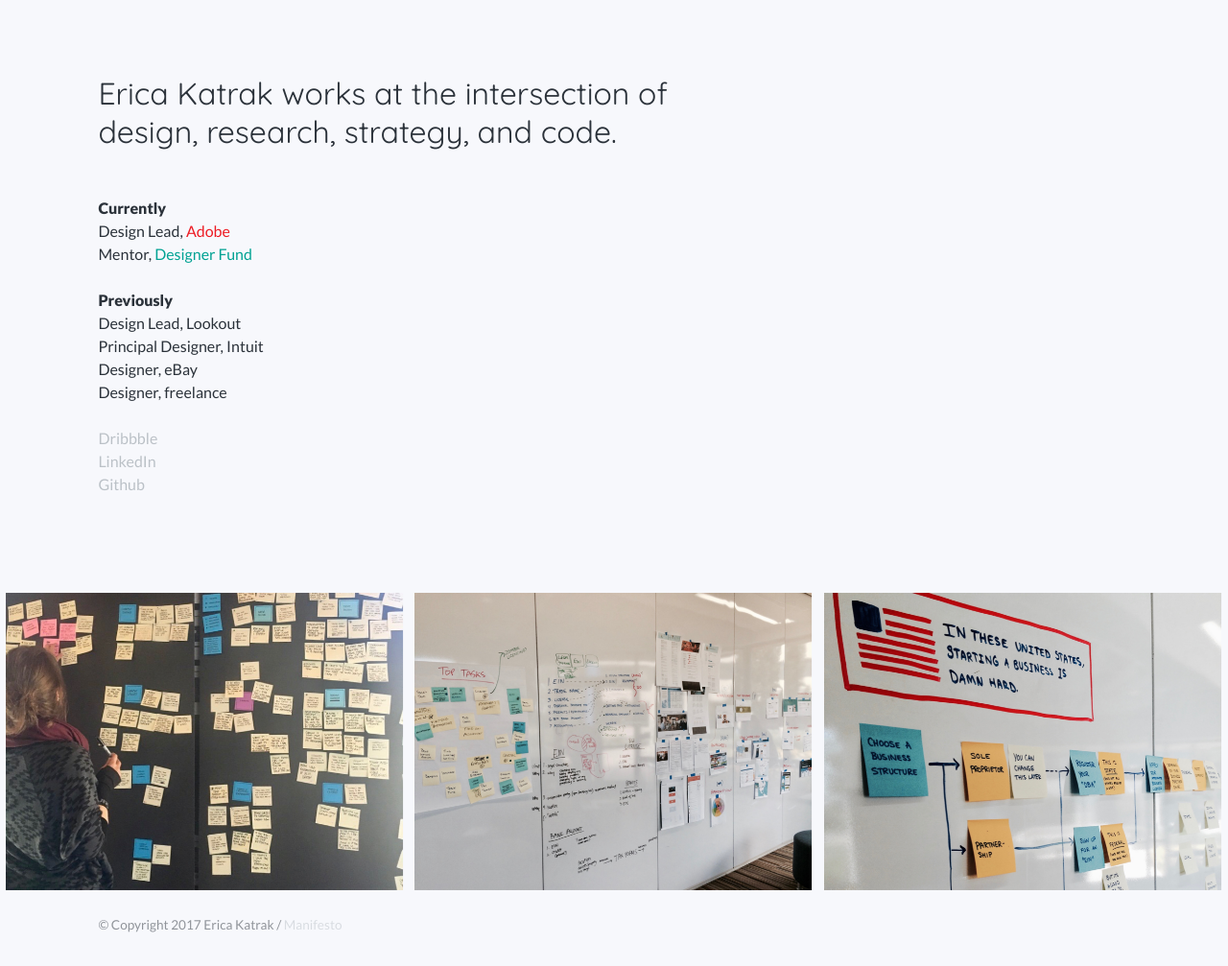
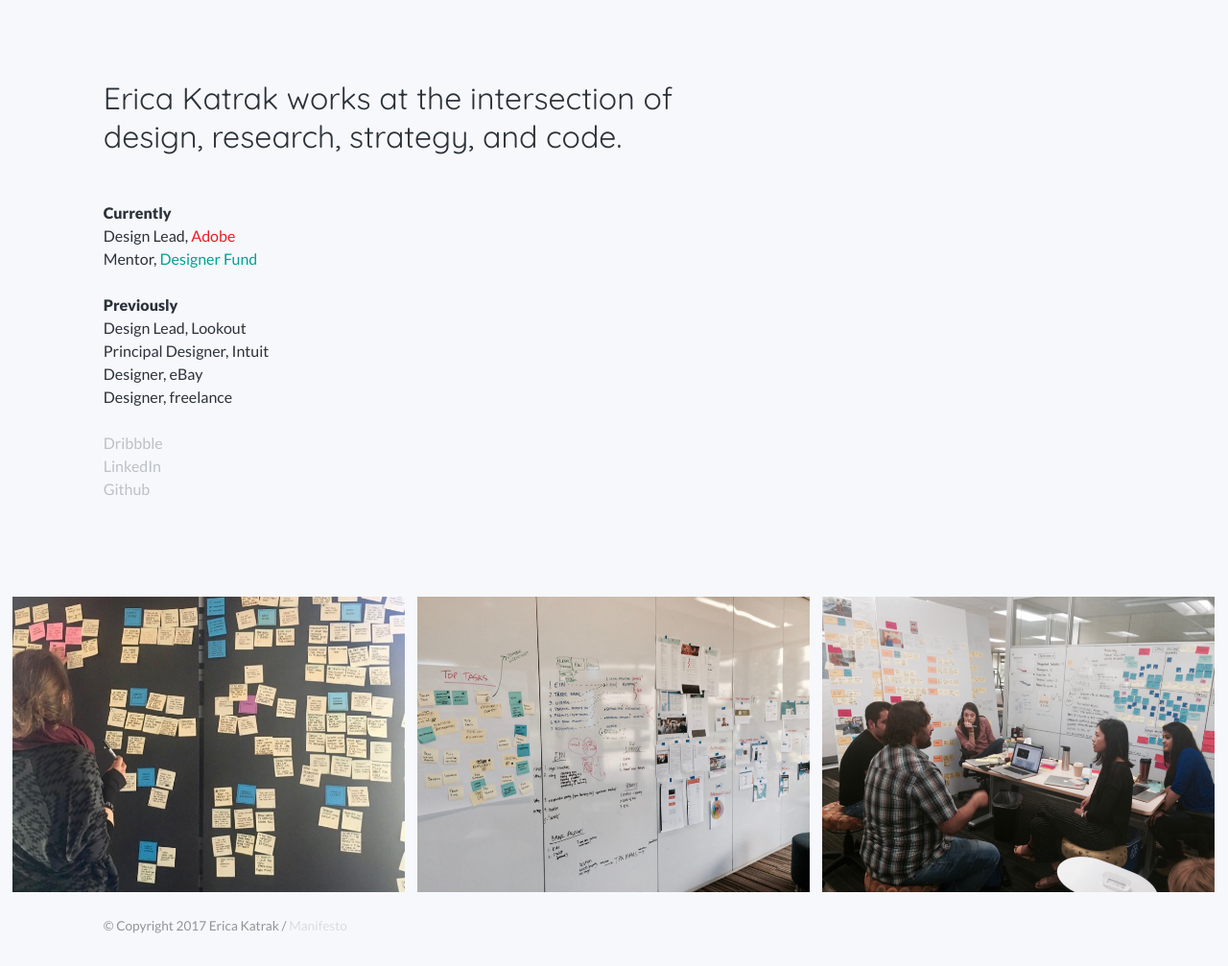
Before and after one commit to ericakatrak/ericakatrak.github.io, a Jekyll site: the page built from index.html, in a window 1280 px wide. Shown: the whole page at 96% size. Built offline with Jekyll 4.4.1, drawn with Linux system fonts in a browser that asks for light colours.

Commit message:
work update

```diff
--- a/_includes/portfolio_grid.html
+++ b/_includes/portfolio_grid.html
@@ -1,5 +1,5 @@
   <ul class="grid fade" id="grid">
     <li><img src="img/work/adobeclustering.png" alt="clustering insights" /></li>
     <li><img src="img/work/launchpad-startmess.png" alt="kickoff" /></li>
-    <li><img src="img/work/launchpad-biztype.png" alt="charting out compliance rules" /></li>
+    <li><img src="img/work/who-discussion.png" alt="discussing strategy" /></li>
   </ul>
--- a/css/style.css
+++ b/css/style.css
@@ -22,6 +22,7 @@ body {
 	line-height: 1.5;
 	color: #2b323a;
 	background: #F7F8FC;
+	padding: .5%;
 }
 
 h1 {
```
